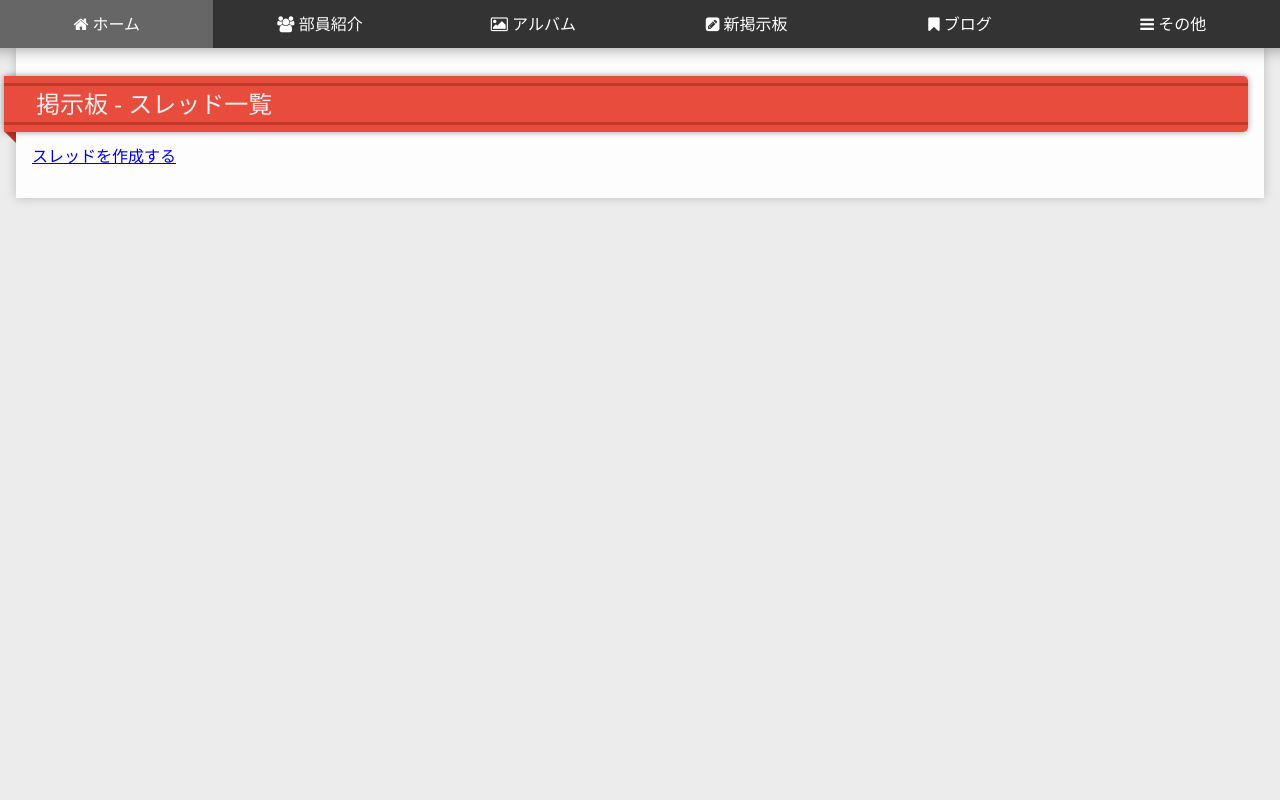
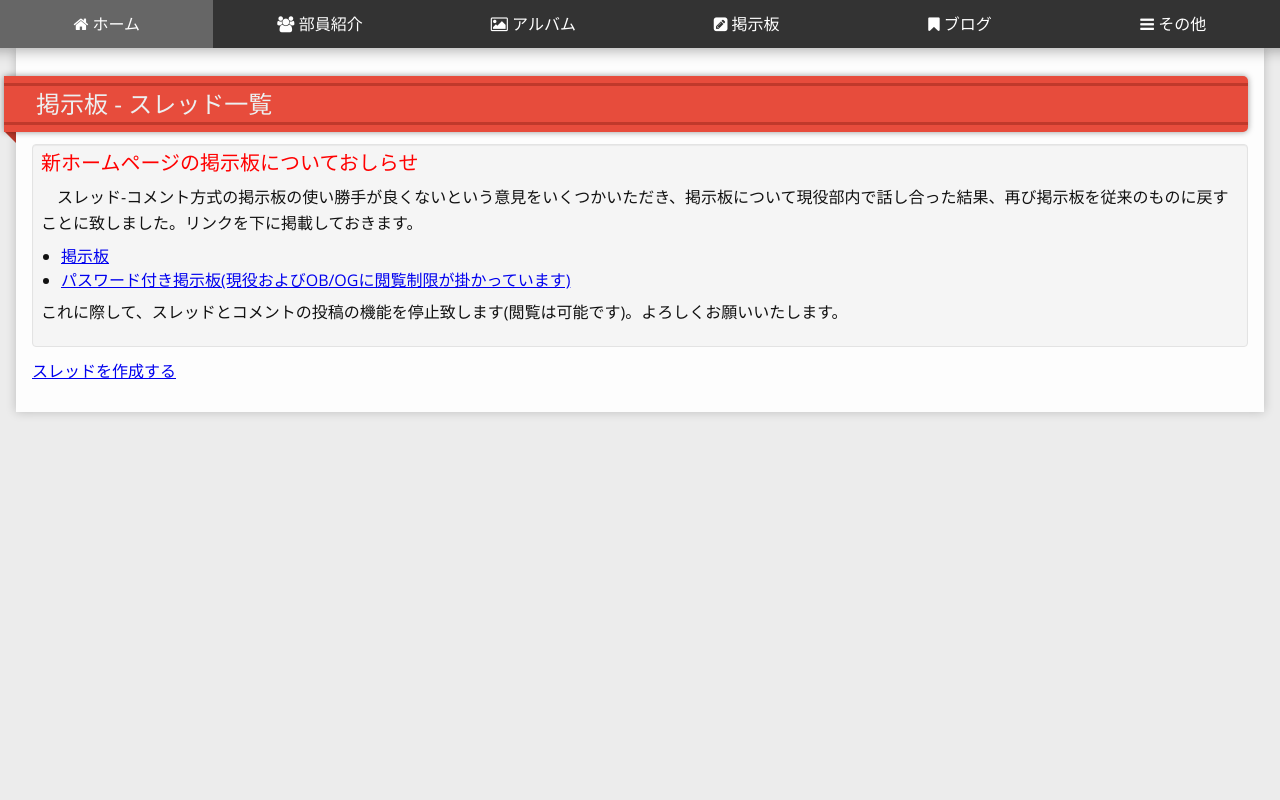
Before and after one commit to endaaman/frate, a Django app: page /bbs/ in a window 1280 px wide. Run offline with Django 3.2, Linux system fonts and the light colour scheme; data that the repository does not hold is empty.

Commit message:
掲示板停止

```diff
--- a/static/css/common.css
+++ b/static/css/common.css
@@ -1,50 +1,35 @@
-@import url("http://fonts.googleapis.com/css?family=Open+Sans");
-html, body, div, span, applet, object, iframe,
-h1, h2, h3, h4, h5, h6, p, blockquote, pre,
-a, abbr, acronym, address, big, cite, code,
-del, dfn, em, img, ins, kbd, q, s, samp,
-small, strike, strong, sub, sup, tt, var,
-b, u, i, center,
-dl, dt, dd, ol, ul, li,
-fieldset, form, label, legend,
-table, caption, tbody, tfoot, thead, tr, th, td,
-article, aside, canvas, details, embed,
-figure, figcaption, footer, header, hgroup,
-menu, nav, output, ruby, section, summary,
-time, mark, audio, video {
+/* http://meyerweb.com/eric/tools/css/reset/
+   v2.0 | 20110126
+   License: none (public domain)
+*/
+html, body, div, span, applet, object, iframe, h1, h2, h3, h4, h5, h6, p, blockquote, pre, a, abbr, acronym, address, big, cite, code, del, dfn, em, img, ins, kbd, q, s, samp, small, strike, strong, sub, sup, tt, var, b, u, i, center, dl, dt, dd, ol, ul, li, fieldset, form, label, legend, table, caption, tbody, tfoot, thead, tr, th, td, article, aside, canvas, details, embed, figure, figcaption, footer, header, hgroup, menu, nav, output, ruby, section, summary, time, mark, audio, video {
   margin: 0;
   padding: 0;
   border: 0;
+  font-size: 100%;
   font: inherit;
-  font-size: 100%;
   vertical-align: baseline; }
 
-html {
+/* HTML5 display-role reset for older browsers */
+article, aside, details, figcaption, figure, footer, header, hgroup, menu, nav, section {
+  display: block; }
+
+body {
   line-height: 1; }
 
 ol, ul {
   list-style: none; }
 
+blockquote, q {
+  quotes: none; }
+
+blockquote:before, blockquote:after, q:before, q:after {
+  content: '';
+  content: none; }
+
 table {
   border-collapse: collapse;
   border-spacing: 0; }
-
-caption, th, td {
-  text-align: left;
-  font-weight: normal;
-  vertical-align: middle; }
-
-q, blockquote {
-  quotes: none; }
-  q:before, q:after, blockquote:before, blockquote:after {
-    content: "";
-    content: none; }
-
-a img {
-  border: none; }
-
-article, aside, details, figcaption, figure, footer, header, hgroup, menu, nav, section, summary {
-  display: block; }
 
 .basic-font, body, pre, input[type="text"], input[type="password"], textarea {
   font-family: "Open Sans", "Meiryo", "Hiragino Kaku Gothic ProN", sans-serif; }
@@ -292,20 +279,26 @@ pre {
     z-index: 2; }
 
 .gray {
-  color: #cccccc; }
+  color: #ccc; }
 
 .red {
-  color: red; }
+  color: #f00; }
 
 .bg-white {
-  background-color: white; }
+  background-color: #fff; }
 
 .bg-gray {
   background: #f8f8f8; }
 
+ul {
+  list-style: disc;
+  margin-left: 20px; }
+  ul li {
+    margin-bottom: 8px; }
+
 .thread-header.new:after {
-  content: "new";
-  color: #ff5555; }
+  content: 'new';
+  color: #f55; }
 
 .flex-contents {
   display: -webkit-box;
@@ -356,13 +349,12 @@ pre {
 
 .well {
   border: 1px solid #e3e3e3;
-  -webkit-box-shadow: inset 0 1px 1px rgba(0, 0, 0, 0.05);
   box-shadow: inset 0 1px 1px rgba(0, 0, 0, 0.05);
-  background-color: whitesmoke;
+  background-color: #f5f5f5;
   border-radius: 4px; }
 
 .bordered {
-  border: solid 1px #cccccc; }
+  border: solid 1px #ccc; }
 
 .hidden {
   display: none; }
--- a/templates/base.html
+++ b/templates/base.html
@@ -13,6 +13,7 @@
 <link rel="stylesheet" href="{{STATIC_URL}}fancybox/source/jquery.fancybox.css?v=2.1.5" type="text/css" media="screen" />
 <script src="{{STATIC_URL}}fancybox/source/jquery.fancybox.pack.js?v=2.1.5"></script>
 <link rel="stylesheet" href="{{STATIC_URL}}fancybox/source/helpers/jquery.fancybox-buttons.css?v=1.0.5" type="text/css" media="screen" />
+<link href='http://fonts.googleapis.com/css?family=Open+Sans' rel='stylesheet' type='text/css'>
 {% block head %}{% endblock %}{% block style %}{% endblock %}
 {% block script %}{% endblock %}
 <body>
@@ -30,7 +31,7 @@
 			<a class="link" href="{% url "album.home" %}"><i class="fa fa-picture-o"></i> アルバム</a>
 		</li>
 		<li class="nav-menu">
-			<a class="link" href="{% url "bbs.home" %}"><i class="fa fa-pencil-square"></i> 新掲示板</a>
+			<a class="link" href="{% url "bbs.home" %}"><i class="fa fa-pencil-square"></i> 掲示板</a>
 		</li>
 		<li class="nav-menu">
 			<a class="link" href="{% url "blog.home" %}"><i class="fa fa-bookmark"></i> ブログ</a>
--- a/templates/bbs/edit_comment.html
+++ b/templates/bbs/edit_comment.html
@@ -19,7 +19,7 @@
 					<tr>
 	                    <th></th>
 	                    <td>
-                            <button type="submit" class="btn btn-primary">確定</button>
+                            <button disabled type="submit" class="btn btn-primary">確定</button>
 	                    </td>
 	                </tr>
 				</table>
--- a/templates/bbs/edit_thread.html
+++ b/templates/bbs/edit_thread.html
@@ -15,7 +15,7 @@
                         <tr>
                             <th></th>
                             <td>
-                                <button type="submit" class="btn btn-primary">確定</button>
+                                <button disabled type="submit" class="btn btn-primary">確定</button>
                             </td>
                         </tr>
                     </table>
--- a/templates/bbs/home.html
+++ b/templates/bbs/home.html
@@ -5,6 +5,17 @@
 {% block content %}
 <div class="box main">
     <h1 class="ribbon">掲示板 - スレッド一覧</h1>
+
+    <div class="well">
+        <div class="red f20">新ホームページの掲示板についておしらせ</div>
+        <p>　スレッド-コメント方式の掲示板の使い勝手が良くないという意見をいくつかいただき、掲示板について現役部内で話し合った結果、再び掲示板を従来のものに戻すことに致しました。リンクを下に掲載しておきます。</p>
+        <ul>
+            <li><a href="http://8208.teacup.com/frate/bbs" target="_blank">掲示板</a></li>
+            <li><a href="http://frate.bbs.fc2.com/" target="_blank">パスワード付き掲示板(現役およびOB/OGに閲覧制限が掛かっています)</a></li>
+        </ul>
+        <p>これに際して、スレッドとコメントの投稿の機能を停止致します(閲覧は可能です)。よろしくお願いいたします。</p>
+    </div>
+
 
     <p><a href="{%url "bbs.thread.add"%}">スレッドを作成する</a></p>
     <form class="form">
--- a/templates/bbs/show_thread.html
+++ b/templates/bbs/show_thread.html
@@ -53,7 +53,7 @@
                     <tr>
                         <th></th>
                         <td>
-                            <button type="submit" class="btn btn-primary">確定</button>
+                            <button disabled type="submit" class="btn btn-primary">確定</button>
                         </td>
                     </tr>
                 </table>
--- a/templates/home.html
+++ b/templates/home.html
@@ -198,8 +198,12 @@ $(window).resize(function() {
 
 			<table class="table-default  bg-white">
 				<tr>
+					<th>2014年11月18日</th>
+					<td>新ホームページ上の<a href="/bbs">掲示板</a>を一時停止します。</td>
+				</tr>
+				<tr>
 					<th>2014年6月11日</th>
-					<td><a href="http://frate.tk/bbs/">BBS</a>の昨日とレイアウトを微調整しました。</td>
+					<td><a href="/bbs/">BBS</a>の機能とレイアウトを微調整しました。</td>
 				</tr>
 				<tr>
 					<th>2014年4月3日</th>
```
Also changed, not shown: other parts of static/css/common.css (+37 -41 lines), static/css/common.sass (+10 -5 lines). Lines whose indentation alone changed are shown as unchanged.
